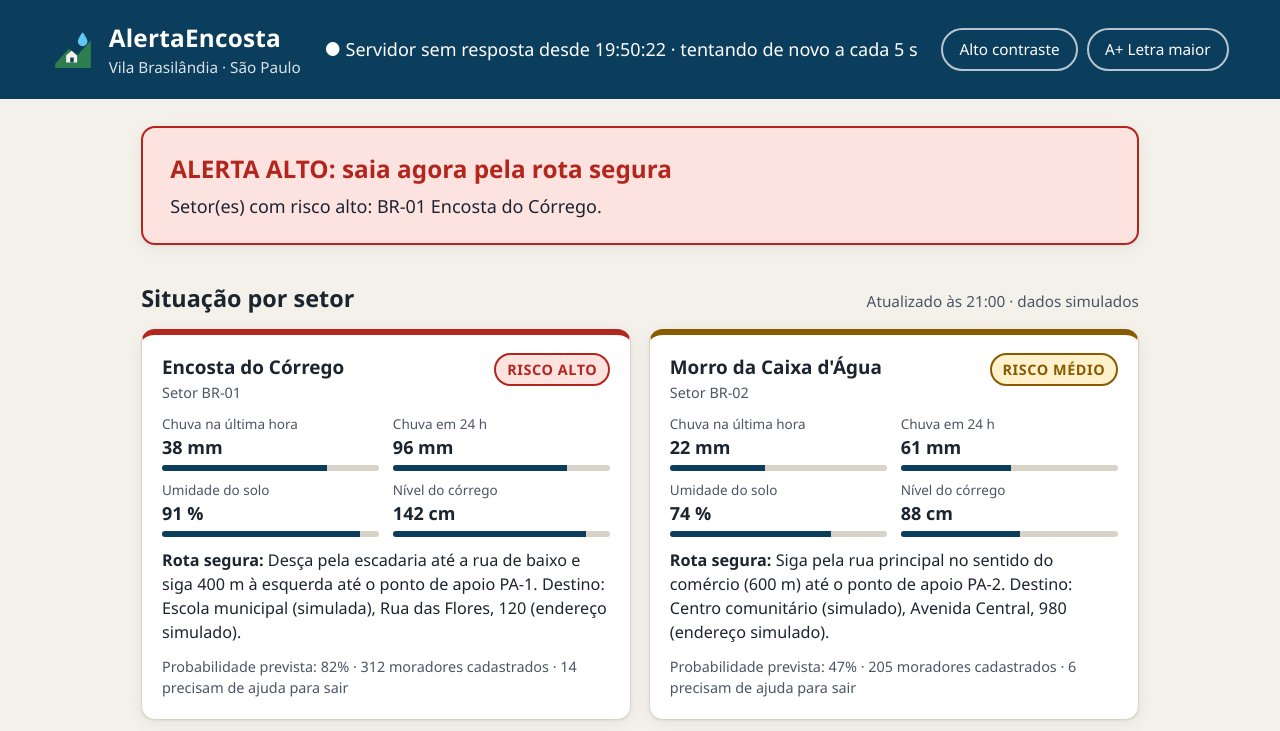
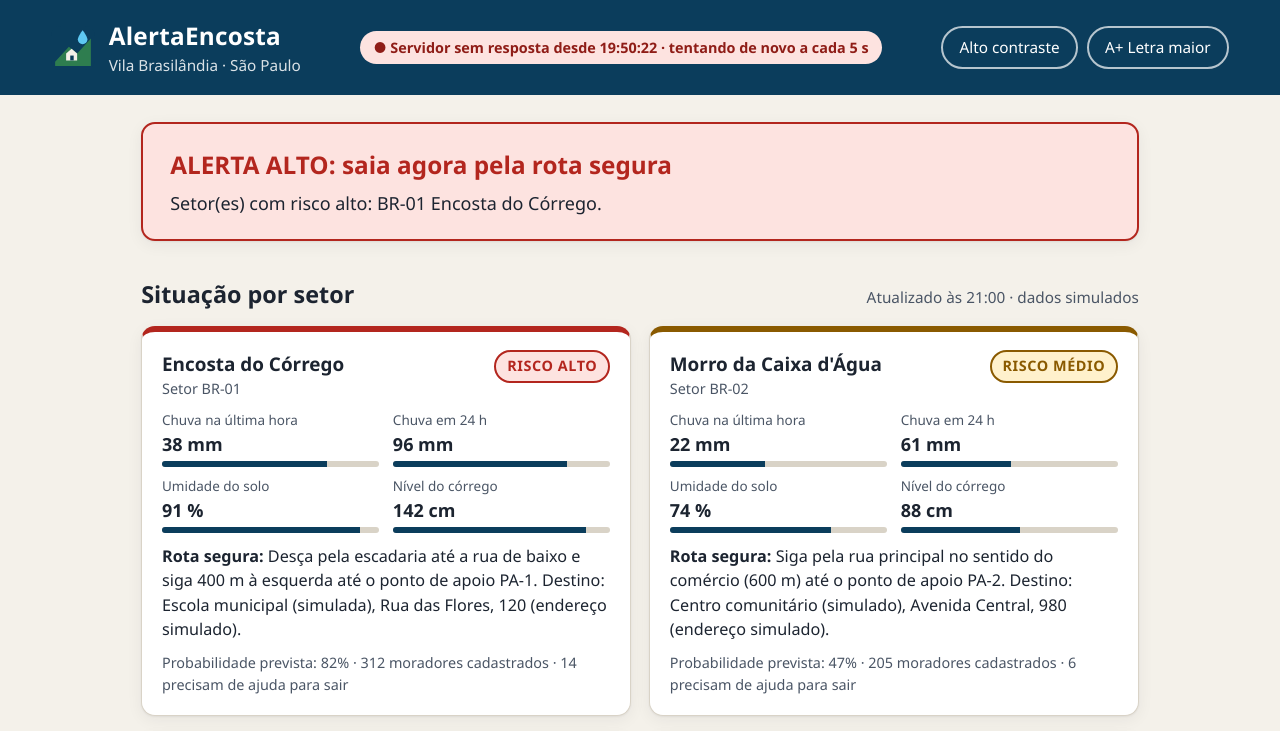
Before and after one commit to gustavoft2101/citizentech-infra, a plain HTML site: page app/alertaencosta-web/index.html in a window 1280 px wide. Shown: the top 731 px of the page. Drawn offline with Linux system fonts and the light colour scheme; no server answers.

Commit message:
Portal: estilo do selo de conexão

```diff
--- a/app/alertaencosta-web/css/estilo.css
+++ b/app/alertaencosta-web/css/estilo.css
@@ -79,6 +79,16 @@ html.contraste .topo { background: #000; border-bottom: 2px solid #fff; color: v
 .topo__local { display: block; font-size: .85rem; opacity: .85; }
 
 .topo__acess { display: flex; gap: .5rem; flex-wrap: wrap; }
+.topo__conexao {
+  margin: 0;
+  padding: .3rem .75rem;
+  border-radius: 999px;
+  font-size: .8rem;
+  background: rgba(255, 255, 255, .15);
+}
+.topo__conexao--ok { background: #e3f3e8; color: #14532d; }
+.topo__conexao--falha { background: #fde3e0; color: #8f1d17; font-weight: 700; }
+html.contraste .topo__conexao { background: #000; color: var(--marca); border: 2px solid var(--marca); }
 .topo__acess button {
   font: inherit;
   font-size: .85rem;
```
